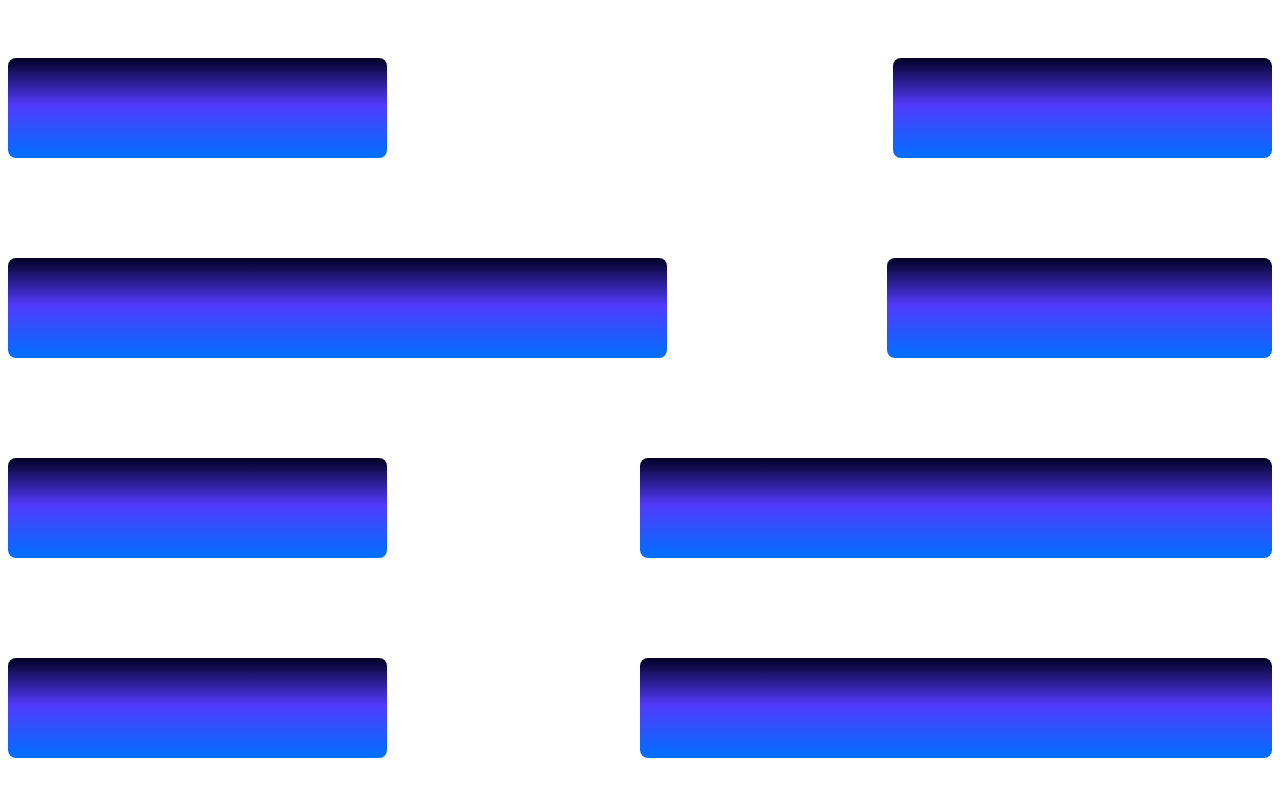
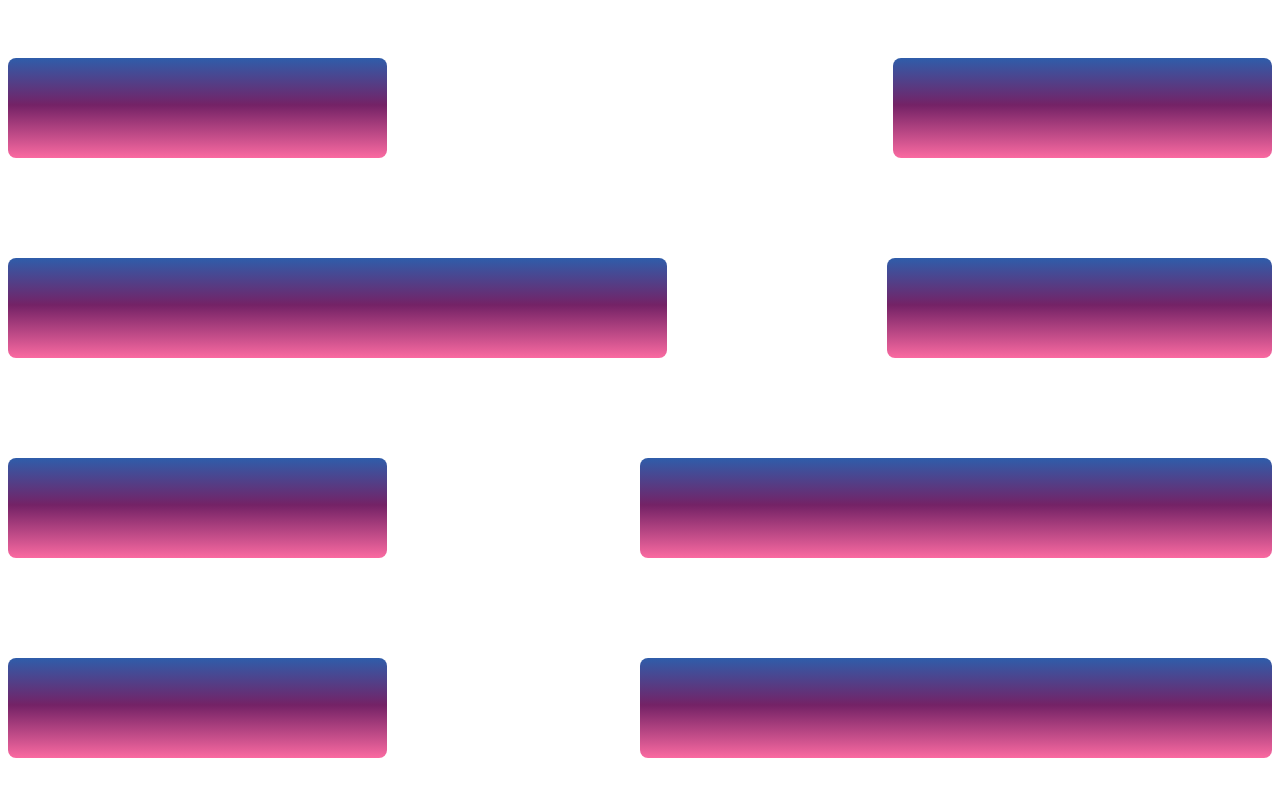
Before and after one commit to MitkoDG/test-challenges, a website: page 07/index.html in a window 1280 px wide. Drawn offline with Linux system fonts and the light colour scheme.

Commit message:
adjust the colors

```diff
--- a/07/styles.css
+++ b/07/styles.css
@@ -25,7 +25,7 @@
 
 .blue-line {
     background: rgb(2, 0, 36);
-    background: linear-gradient(to bottom, rgba(2, 0, 36, 1) 0%, rgb(122, 59, 203) 47%, rgb(46, 69, 237) 100%);
+    background: linear-gradient(to bottom, #2F5DAA 0%, #742266 47%, #FA6AA1 100%);
 }
 
 .first-line,
@@ -34,7 +34,7 @@
 .fourth-line {
     height: 50%;
     background: rgb(2, 0, 36);
-    background: linear-gradient(to bottom, rgba(2, 0, 36, 1) 0%, rgba(81, 59, 250, 1) 47%, rgba(0, 112, 255, 1) 100%);
+    background: linear-gradient(to bottom, #2F5DAA 0%, #742266 47%, #FA6AA1 100%);
     border-radius: 0.5rem;
 }
 
```
